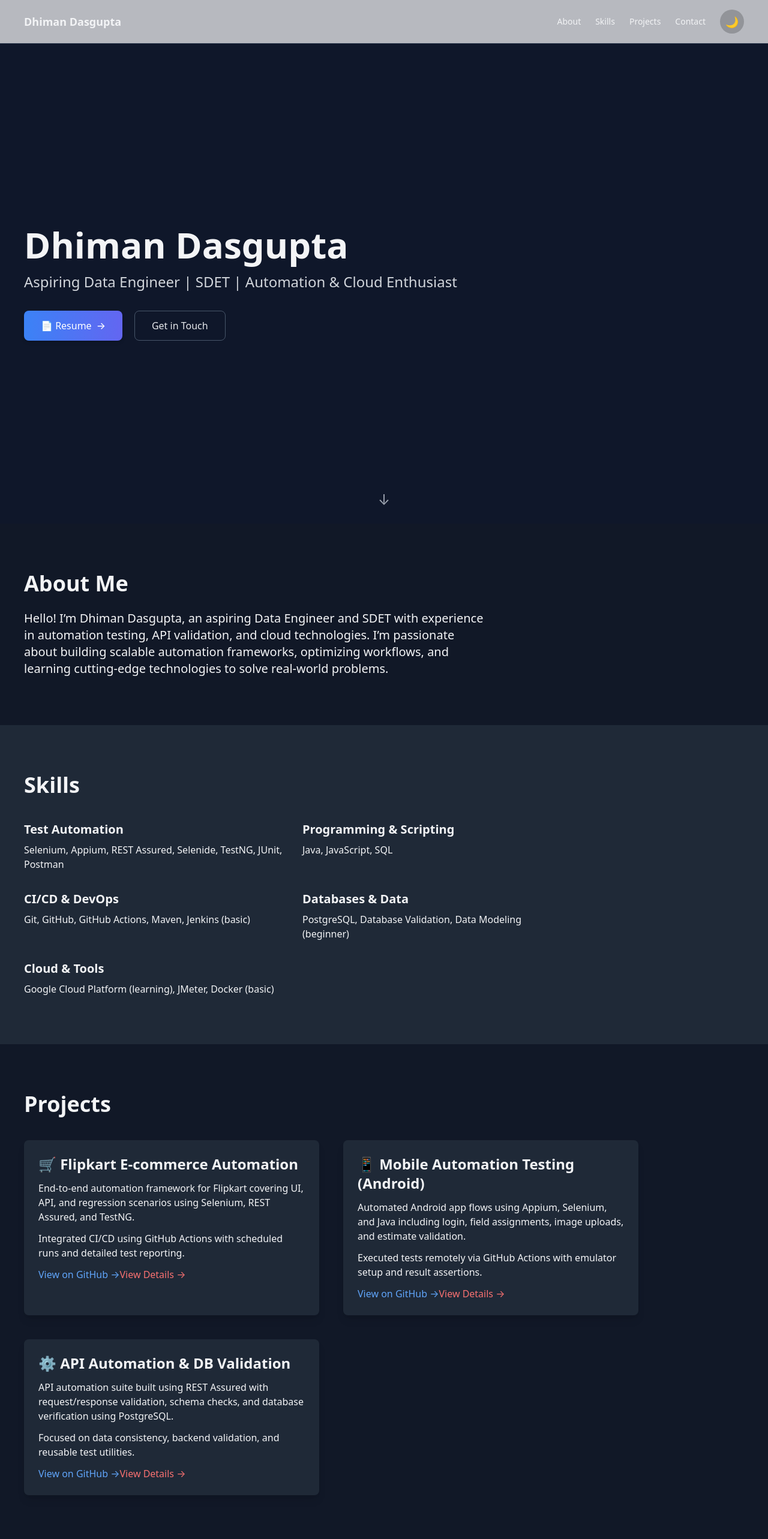
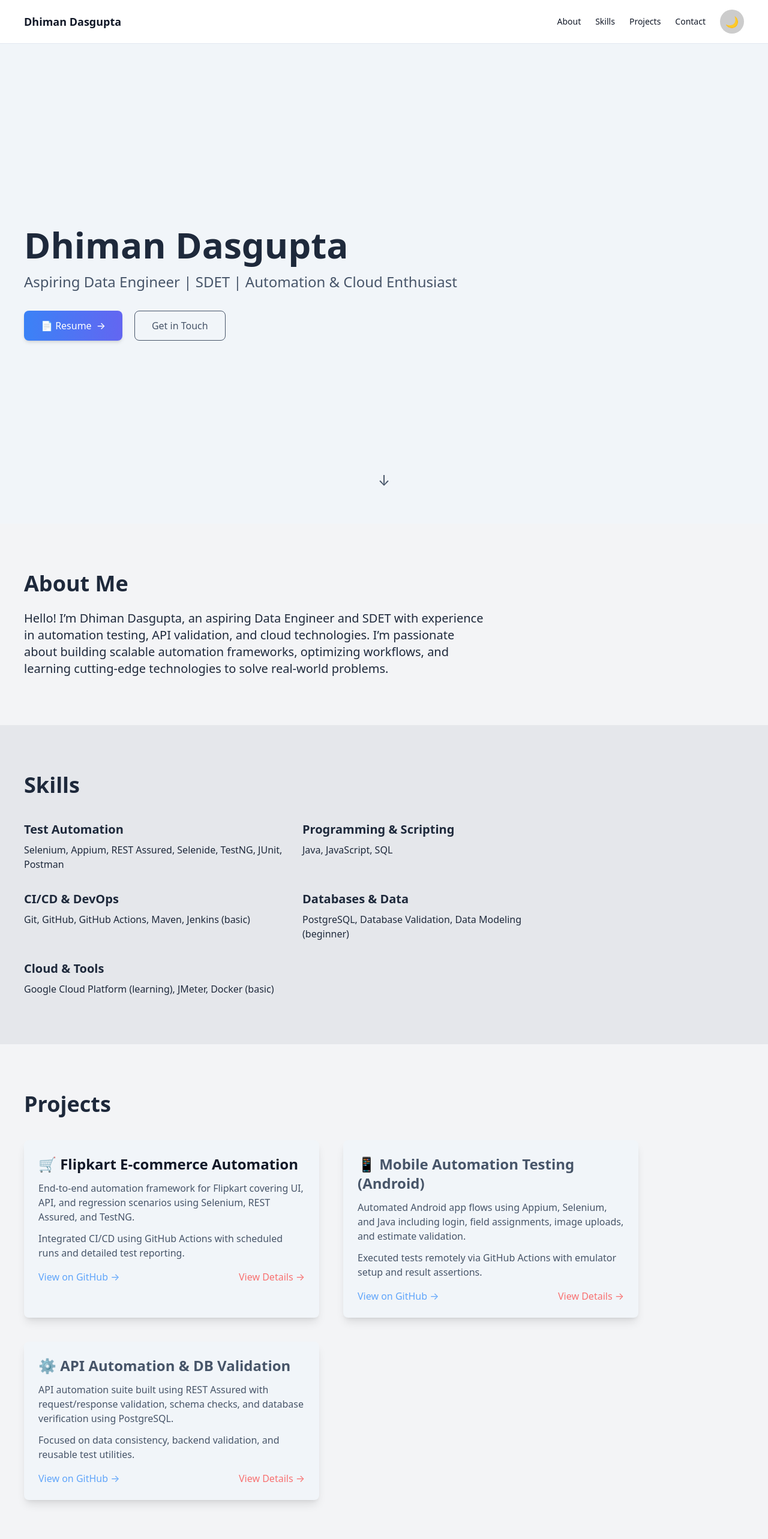
Before and after one commit to Dhiman07-create/dhimandasgupta-portfolio, a React (Vite) app: page / in a window 1280 px wide. Shown: the top 2566 px of the page at 60% size. Built offline with nearby package versions, Linux system fonts and the light colour scheme.

Commit message:
Light Mode Added

```diff
--- a/src/components/About.jsx
+++ b/src/components/About.jsx
@@ -5,7 +5,7 @@ function About() {
     <Reveal>
     <section
       id="about"
-      className="px-10 py-20 bg-gray-900 text-gray-100"
+      className="px-10 py-20 bg-gray-100 dark:bg-gray-900"
     >
       <h2 className="text-4xl font-bold mb-6">About Me</h2>
       <p className="text-lg md:text-xl leading-relaxed max-w-3xl">
--- a/src/components/Contacts.jsx
+++ b/src/components/Contacts.jsx
@@ -5,7 +5,7 @@ function Contact() {
     <Reveal>
     <section
       id="contact"
-      className="px-10 py-20 bg-gray-800 text-gray-100"
+      className="px-10 py-20 bg-gray-200 dark:bg-gray-800"
     >
       <h2 className="text-4xl font-bold mb-8">Contact Me</h2>
 
@@ -26,7 +26,7 @@ function Contact() {
           href="https://www.linkedin.com/in/dhiman-dasgupta/"
           target="_blank"
           rel="noreferrer"
-          className="px-6 py-3 bg-gray-700 text-white rounded-md hover:bg-gray-600 transition text-center"
+          className="px-6 py-3 bg-gray-50 dark:bg-gray-700 text-gray-700 dark:text-white border border-slate-600 rounded-md hover:bg-white dark:hover:bg-gray-600 transition text-center"
         >
           LinkedIn
         </a>
@@ -35,7 +35,7 @@ function Contact() {
           href="https://github.com/Dhiman07-create"
           target="_blank"
           rel="noreferrer"
-          className="px-6 py-3 bg-gray-700 text-white rounded-md hover:bg-gray-600 transition text-center"
+          className="px-6 py-3 bg-gray-50 dark:bg-gray-700 text-gray-700 dark:text-white border border-slate-600 rounded-md hover:bg-white dark:hover:bg-gray-600 transition text-center"
         >
           GitHub
         </a>
--- a/src/components/Hero.jsx
+++ b/src/components/Hero.jsx
@@ -4,7 +4,8 @@ function Hero() {
   return (
     <section
       id="hero"
-      className="relative flex flex-col justify-center items-start h-screen px-10 bg-slate-900 text-gray-100"
+      className="relative flex flex-col justify-center items-start h-screen px-10 bg-slate-100 dark:bg-slate-900
+    transition-colors duration-300"
     >
       {/* Name */}
       <motion.h1
@@ -21,7 +22,7 @@ function Hero() {
         initial={{ opacity: 0, y: 24 }}
         animate={{ opacity: 1, y: 0 }}
         transition={{ delay: 0.15, duration: 0.6 }}
-        className="text-xl md:text-2xl mb-8 text-gray-300"
+        className="text-xl md:text-2xl mb-8 text-slate-600 dark:text-gray-300"
       >
         Aspiring Data Engineer | SDET | Automation & Cloud Enthusiast
       </motion.p>
@@ -67,10 +68,11 @@ function Hero() {
             px-7 py-3
             rounded-lg font-medium
             border border-slate-600
-            text-gray-200
+            text-slate-600 dark:text-gray-200
             transition-all duration-300
             hover:border-blue-400
             hover:text-blue-400
+            dark:hover:text-blue-400
             hover:shadow-[0_0_12px_rgba(96,165,250,0.35)]
           "
         >
@@ -100,7 +102,7 @@ function ScrollIndicator() {
           duration: 1.5,
           ease: "easeInOut",
         }}
-        className="text-gray-400 text-2xl"
+        className="text-xl md:text-2xl mb-8 text-slate-600 dark:text-gray-300"
       >
         ↓
       </motion.div>
--- a/src/components/Navbar.jsx
+++ b/src/components/Navbar.jsx
@@ -15,13 +15,18 @@ function Navbar() {
   };
 
   return (
-    <nav className="flex items-center justify-between px-10 py-4 blue-500sticky top-0 z-50
-  flex items-center justify-between
-  px-10 py-4
-  bg-white/70 dark:bg-slate-900/70
-  backdrop-blur-md
-  border-b border-slate-200 dark:border-slate-700
-  transition-all duration-300 dark:bg-slate-900 text-gray-100 border-b border-slate-700 sticky top-0 z-50">
+    <nav
+      className="
+        sticky top-0 z-50
+        flex items-center justify-between
+        px-10 py-4
+        bg-white/70 dark:bg-slate-900/70
+        backdrop-blur-md
+        border-b border-slate-200 dark:border-slate-700
+        text-gray-900 dark:text-gray-100
+        transition-all duration-300
+      "
+    >
       <span className="text-lg font-semibold">Dhiman Dasgupta</span>
 
       <div className="flex items-center space-x-6 text-sm">
--- a/src/components/Projects.jsx
+++ b/src/components/Projects.jsx
@@ -6,21 +6,22 @@ function Projects() {
     <Reveal>
     <section
       id="projects"
-      className="px-10 py-20 bg-gray-900 text-gray-100"
+      className="px-10 py-20 bg-gray-100 dark:bg-gray-900"
     >
       <h2 className="text-4xl font-bold mb-10">Projects</h2>
 
       <div className="grid md:grid-cols-2 gap-10 max-w-5xl">
         {/* Project 1 */}
-        <div className="bg-gray-800 p-6 rounded-lg shadow-lg hover:shadow-xl transition">
-          <h4 className="text-2xl font-semibold mb-3">🛒 Flipkart E-commerce Automation</h4>
-          <p className="mb-3">
+        <div className="bg-slate-100 dark:bg-gray-800 p-6 rounded-lg shadow-lg hover:shadow-xl transition">
+          <h4 className="text-2xl font-semibold mb-3 text-gray-900 dark:text-white">🛒 Flipkart E-commerce Automation</h4>
+          <p className="mb-3 text-slate-600 dark:text-white">
             End-to-end automation framework for Flipkart covering UI, API,
             and regression scenarios using Selenium, REST Assured, and TestNG.
           </p>
-          <p className="mb-3">
+          <p className="mb-3 text-slate-600 dark:text-white">
             Integrated CI/CD using GitHub Actions with scheduled runs and detailed test reporting.
           </p>
+          <div className="flex items-center justify-between mt-4">
           <a
             href="https://github.com/Dhiman07-create/flipkart-regression"
             target="_blank"
@@ -36,16 +37,18 @@ function Projects() {
             View Details →
         </Link>
         </div>
+        </div>
 
         {/* Project 2 */}
-        <div className="bg-gray-800 p-6 rounded-lg shadow-lg hover:shadow-xl transition">
-          <h4 className="text-2xl font-semibold mb-3">📱 Mobile Automation Testing (Android)</h4>
-          <p className="mb-3">
+        <div className="bg-slate-100 dark:bg-gray-800 p-6 rounded-lg shadow-lg hover:shadow-xl transition">
+          <h4 className="text-2xl font-semibold mb-3 text-slate-600 dark:text-white">📱 Mobile Automation Testing (Android)</h4>
+          <p className="mb-3 text-slate-600 dark:text-white">
             Automated Android app flows using Appium, Selenium, and Java including login, field assignments, image uploads, and estimate validation.
           </p>
-          <p className="mb-3">
+          <p className="mb-3 text-slate-600 dark:text-white">
             Executed tests remotely via GitHub Actions with emulator setup and result assertions.
           </p>
+          <div className="flex items-center justify-between mt-4">
           <a
             href="https://github.com/Dhiman07-create/ecommerce-mobile-app-automation"
             target="_blank"
@@ -61,16 +64,18 @@ function Projects() {
             View Details →
         </Link>
         </div>
+        </div>
 
         {/* Project 3 */}
-        <div className="bg-gray-800 p-6 rounded-lg shadow-lg hover:shadow-xl transition">
-          <h4 className="text-2xl font-semibold mb-3">⚙️ API Automation & DB Validation</h4>
-          <p className="mb-3">
+        <div className="bg-slate-100 dark:bg-gray-800 p-6 rounded-lg shadow-lg hover:shadow-xl transition">
+          <h4 className="text-2xl font-semibold mb-3 text-slate-600 dark:text-white">⚙️ API Automation & DB Validation</h4>
+          <p className="mb-3 text-slate-600 dark:text-white">
             API automation suite built using REST Assured with request/response validation, schema checks, and database verification using PostgreSQL.
           </p>
-          <p className="mb-3">
+          <p className="mb-3 text-slate-600 dark:text-white">
             Focused on data consistency, backend validation, and reusable test utilities.
           </p>
+          <div className="flex items-center justify-between mt-4">
           <a
             href="https://github.com/Dhiman07-create/ecommerce-api-automation"
             target="_blank"
@@ -86,6 +91,7 @@ function Projects() {
             View Details →
         </Link>
         </div>
+        </div>
       </div>
     </section>
     </Reveal>
--- a/src/components/Skills.jsx
+++ b/src/components/Skills.jsx
@@ -5,7 +5,7 @@ function Skills() {
     <Reveal>
     <section
       id="skills"
-      className="px-10 py-20 bg-gray-800 text-gray-100"
+      className="px-10 py-20 bg-gray-200 dark:bg-gray-800"
     >
       <h2 className="text-4xl font-bold mb-10">Skills</h2>
 
--- a/src/index.css
+++ b/src/index.css
@@ -2,10 +2,13 @@
 @tailwind components;
 @tailwind utilities;
 
+@layer base {
 /* Global styles */
 body {
   margin: 0;
   background-color: #0f172a; /* slate-900 */
   color: #e5e7eb;           /* gray-200 */
   font-family: system-ui, -apple-system, BlinkMacSystemFont, sans-serif;
+  @apply bg-white text-slate-800 dark:bg-slate-900 dark:text-gray-100 transition-colors duration-300;
 }
+}
--- a/src/pages/ProjectDetail.jsx
+++ b/src/pages/ProjectDetail.jsx
@@ -11,7 +11,7 @@ function ProjectDetail() {
       exit={{ opacity: 0, y: -20 }}
       transition={{ duration: 0.4 }}
     >
-    <section className="px-10 py-20 bg-slate-900 text-gray-100">
+    <section className="px-10 py-20 bg-slate-100 dark:bg-slate-900">
       <h1 className="text-4xl font-bold mb-6">{id}</h1>
 
       <p className="max-w-3xl text-lg leading-relaxed">
```
